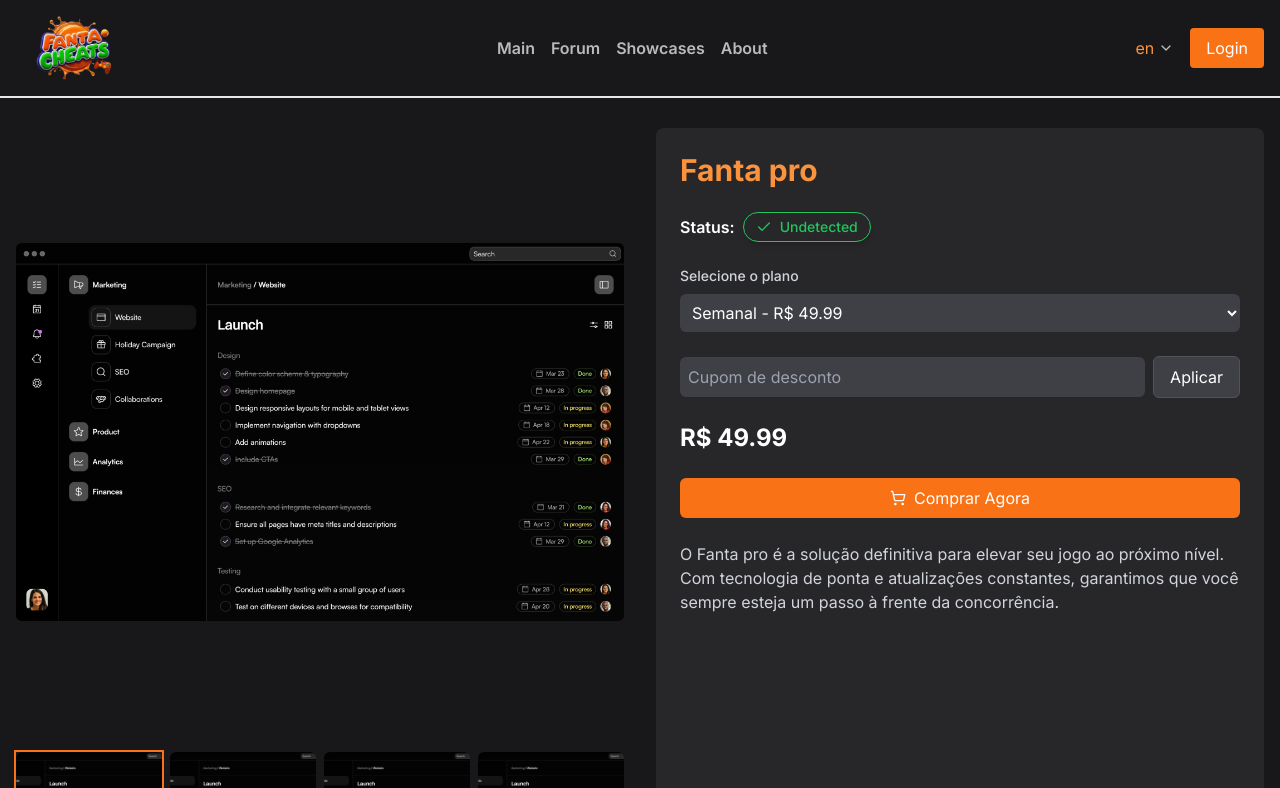
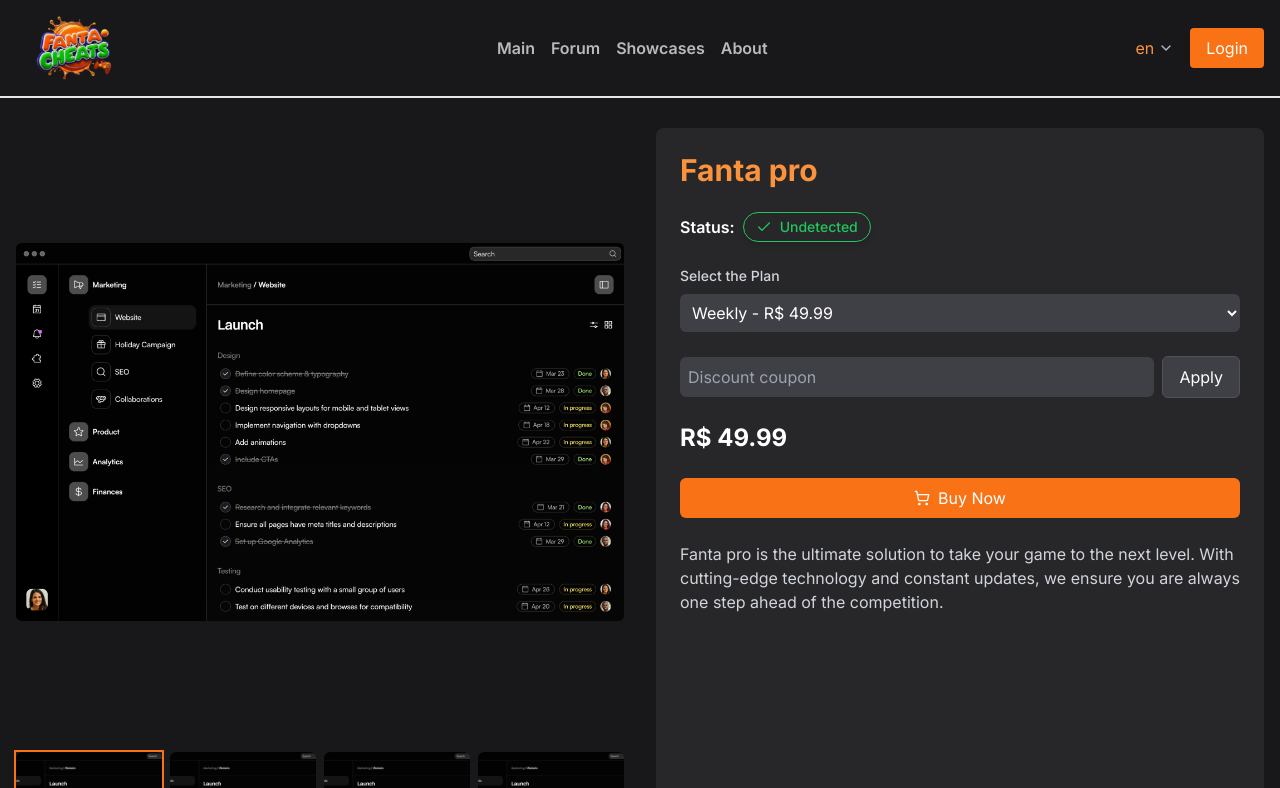
Before and after one commit to Faccin27/Fanta.Club, a Next.js app: page /product/fantapro in a window 1280 px wide. Shown: the top 788 px of the page. Built offline with nearby package versions, Linux system fonts and the light colour scheme.

Commit message:
feat: Add translation from Fanta Pro

```diff
--- a/src/components/products/fantapro.tsx
+++ b/src/components/products/fantapro.tsx
@@ -4,6 +4,7 @@
 import Image from 'next/image'
 import { Check, ShoppingCart, Copy, X } from 'lucide-react'
 import img1 from '@/assets/images/app-screen.png'
+import  {useTranslation}  from "react-i18next";
 import img2 from '@/assets/images/logo.png'
 
 interface Plan {
@@ -44,11 +45,6 @@
   onCopyPix: (text: string) => Promise<void>;
 }
 
-const plans: Plan[] = [
-  { id: 'daily', name: 'Diário', price: 9.99 },
-  { id: 'weekly', name: 'Semanal', price: 49.99 },
-  { id: 'monthly', name: 'Mensal', price: 149.99 },
-]
 
 const features = [
   'Aimbot',
@@ -91,7 +87,7 @@
         src={paymentData.qrcode}
         alt="QR Code PIX"
         className="w-64 h-64"
-      />
+        />
       <p className="text-sm text-gray-300">
         Escaneie o QR Code acima com seu aplicativo do banco
       </p>
@@ -125,6 +121,12 @@
 );
 
 export default function ProductPage() {
+  const {t} = useTranslation()
+  const plans: Plan[] = [
+    { id: 'daily', name: t("translation.daily"), price: 9.99 },
+    { id: 'weekly', name: t("translation.weekly"), price: 49.99 },
+    { id: 'monthly', name: t("translation.month"), price: 149.99 },
+  ]
   const [selectedImage, setSelectedImage] = useState<number>(0);
   const [selectedPlan, setSelectedPlan] = useState<Plan>(plans[1]);
   const [showPaymentModal, setShowPaymentModal] = useState<boolean>(false);
@@ -289,7 +291,7 @@
             </div>
             <div className="space-y-2">
               <label htmlFor="plan-select" className="block text-sm font-medium text-gray-300">
-                Selecione o plano
+                {t("translation.plan")}
               </label>
               <select
                 id="plan-select"
@@ -308,7 +310,7 @@
               <div className="flex items-center space-x-2">
                 <input
                   type="text"
-                  placeholder="Cupom de desconto"
+                  placeholder={t("translation.desconto")}
                   className="flex-grow bg-zinc-700 border-zinc-600 rounded-md p-2 text-white"
                   value={coupon}
                   onChange={(e) => {
@@ -322,7 +324,7 @@
                   onClick={handleCouponApply}
                   disabled={couponLoading}
                 >
-                  {couponLoading ? "Verificando..." : "Aplicar"}
+                  {couponLoading ? t("translation.Verificando") : t("translation.Aplicar")}
                 </button>
               </div>
               {couponError && (
@@ -356,20 +358,18 @@
               ) : (
                 <>
                   <ShoppingCart className="w-4 h-4 mr-2" />
-                  Comprar Agora
+                  {t("translation.agora")}
                 </>
               )}
             </button>
             <p className="text-gray-300">
-              O Fanta pro é a solução definitiva para elevar seu jogo ao próximo nível.
-              Com tecnologia de ponta e atualizações constantes, garantimos que você sempre esteja
-              um passo à frente da concorrência.
+              {t("translation.pro_fanta")}
             </p>
           </div>
         </div>
 
         <div className="mt-16 bg-zinc-800 rounded-lg p-8">
-          <h2 className="text-2xl font-bold mb-6 text-center">Recursos do Fanta pro</h2>
+          <h2 className="text-2xl font-bold mb-6 text-center">{t("translation.pro_fanta_features")}</h2>
           <div className="grid md:grid-cols-3 lg:grid-cols-4 gap-4">
             {features.map((feature, index) => (
               <div key={index} className="flex items-center space-x-2">
--- a/src/locales/en/main.json
+++ b/src/locales/en/main.json
@@ -75,8 +75,10 @@
         "banSourcers":"Features of Unbanning Service",
         "desconto":"Discount coupon",
         "Verificando":"Checking...",
-        "Aplicar":"Aplly",
-        "agora":"Buy Now"
+        "Aplicar":"Apply",
+        "agora":"Buy Now",
+        "pro_fanta":"Fanta pro is the ultimate solution to take your game to the next level. With cutting-edge technology and constant updates, we ensure you are always one step ahead of the competition.",
+        "pro_fanta_features":"Fanta pro features"
 
 
 
--- a/src/locales/pt/main.json
+++ b/src/locales/pt/main.json
@@ -76,7 +76,9 @@
         "desconto":"Cupom de desconto",
          "Verificando":"Verificando...",
          "Aplicar":"Aplicar",
-         "agora":"Buy Now"
+         "agora":"Buy Now",
+         "pro_fanta":"O Fanta pro é a solução definitiva para elevar seu jogo ao próximo nível. Com tecnologia de ponta e atualizações constantes, garantimos que você sempre esteja um passo à frente da concorrência.",
+         "pro_fanta_features":"Recursos do Fanta pro"
 
 
 
```
